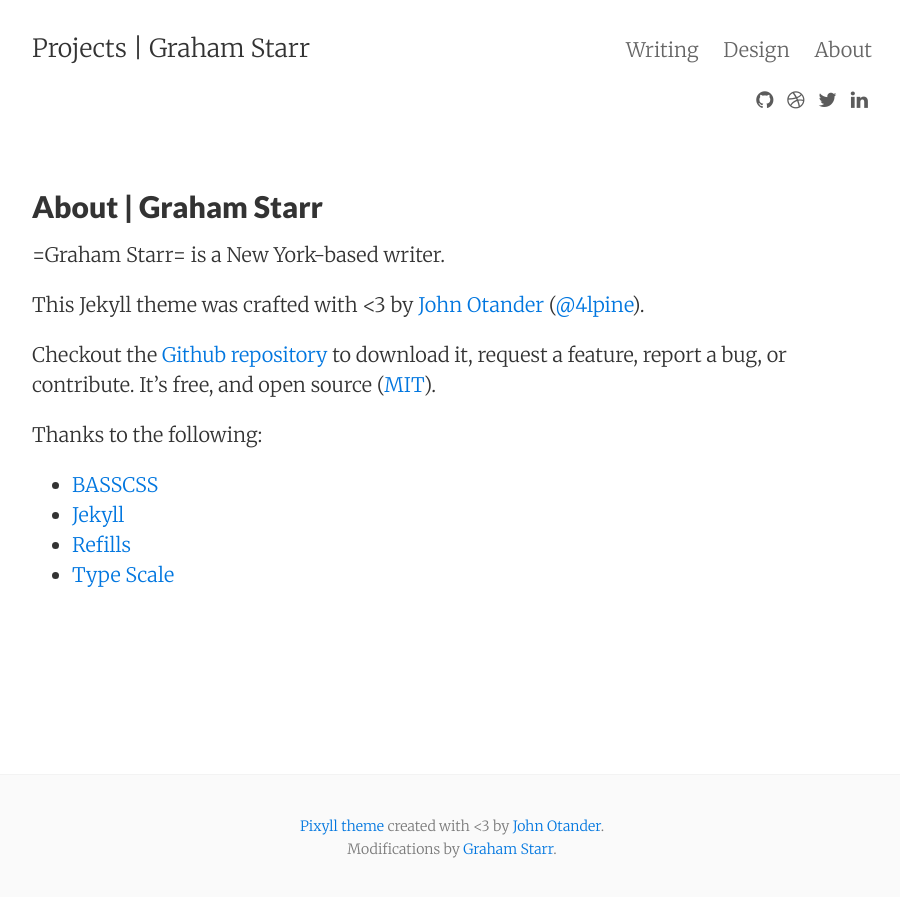
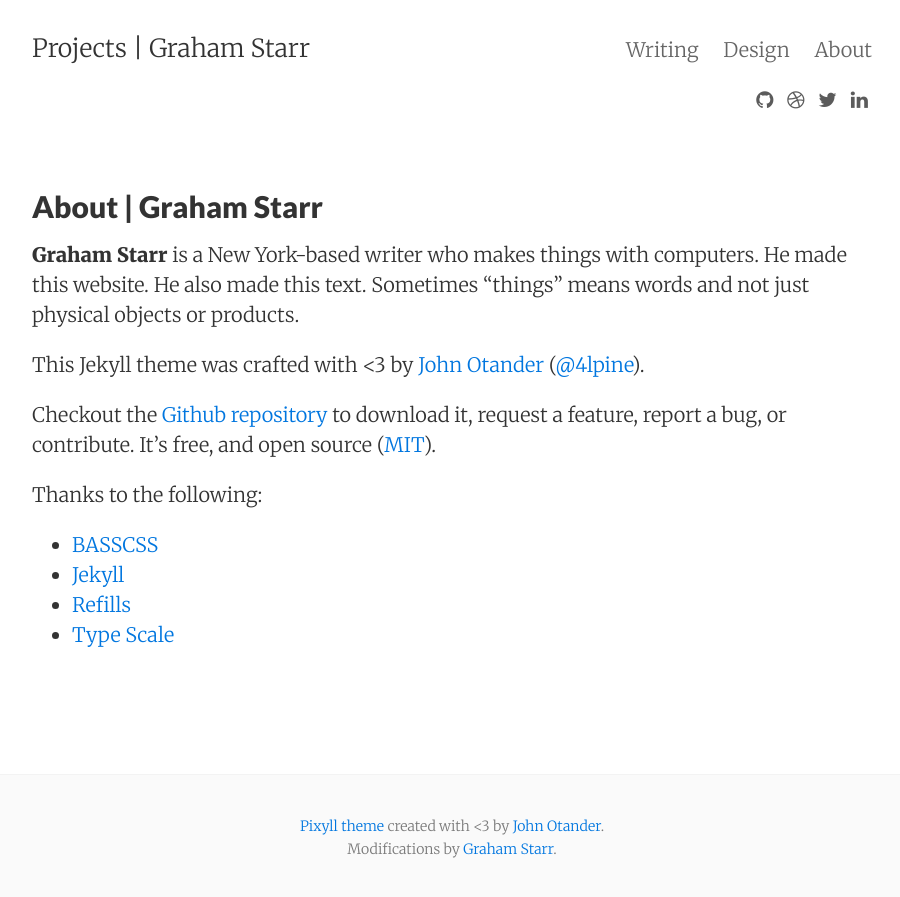
Before and after one commit to gstarr/gstarr.github.io, a Jekyll site: the page built from about.md, in a window 1280 px wide. Shown: the top 897 px of the page, without its empty margins (188-1088 px from the left). Built offline with Jekyll 4.4.1, drawn with Linux system fonts in a browser that asks for light colours; nearby versions of some CDN libraries.

Commit message:
Update about.md

```diff
--- a/about.md
+++ b/about.md
@@ -4,7 +4,7 @@
 permalink: /about/
 ---
 
-=Graham Starr= is a New York-based writer.
+**Graham Starr** is a New York-based writer who makes things with computers. He made this website. He also made this text. Sometimes "things" means words and not just physical objects or products.
 
 This Jekyll theme was crafted with <3 by [John Otander](http://johnotander.com)
 ([@4lpine](https://twitter.com/4lpine)).
```
